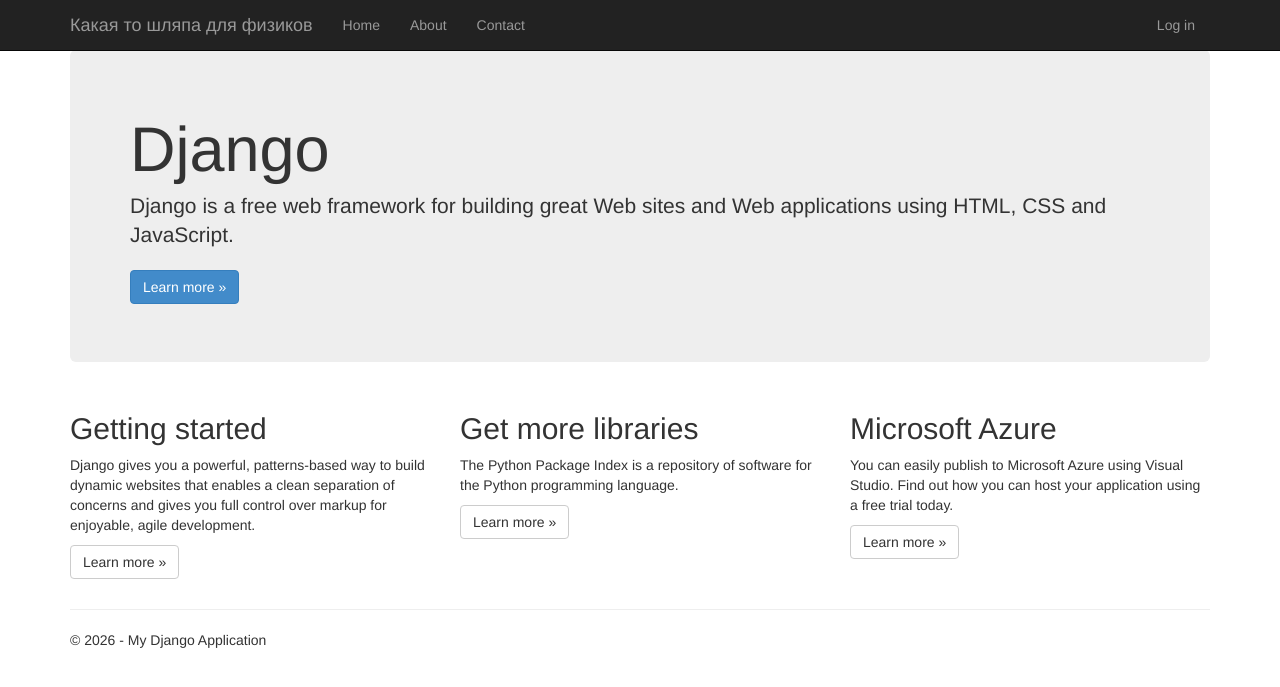
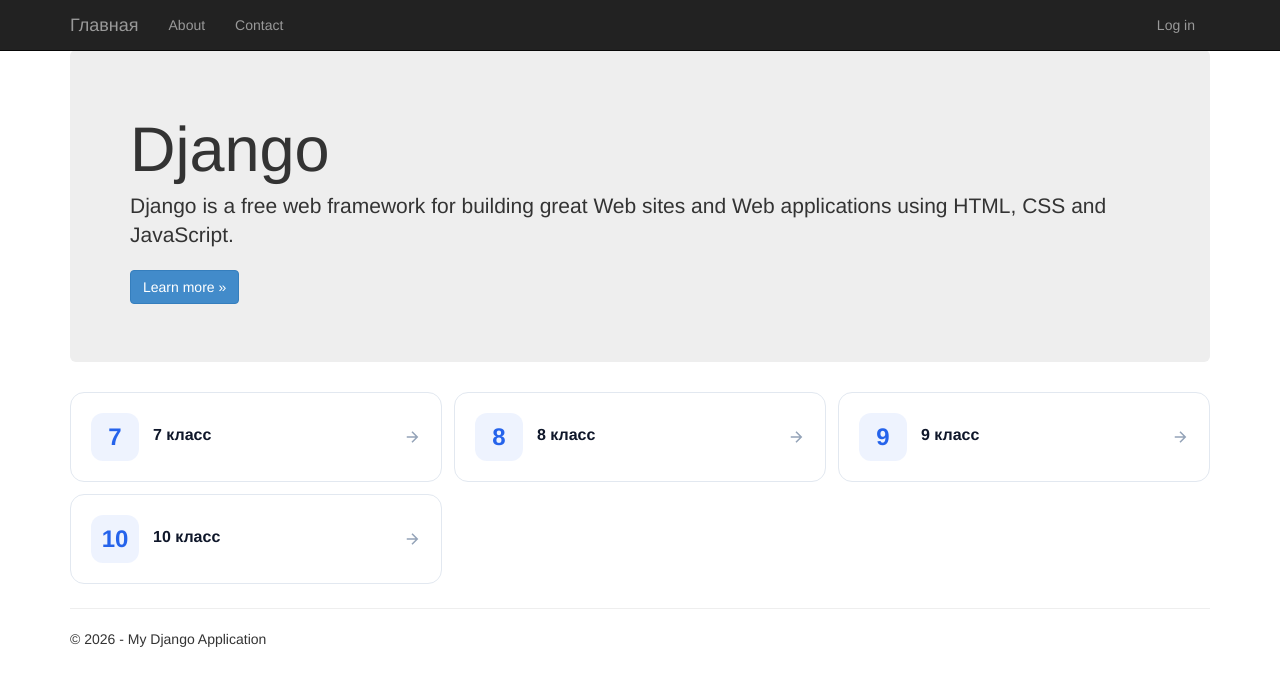
Before and after one commit to NickB508/PhysicsProject-, a Django app: page / in a window 1280 px wide. Shown: the top 687 px of the page. Run offline with Django 3.2, Linux system fonts and the light colour scheme; some libraries are stand-ins or nearby versions.

Commit message:
добавлени плиток классов

```diff
--- a/PhysicSchool/app/static/app/content/site.css
+++ b/PhysicSchool/app/static/app/content/site.css
@@ -40,3 +40,134 @@ input[type="checkbox"].input-validation-error {
 .validation-summary-valid {
     display: none;
 }
+
+/* ---------- Course cards ---------- */
+/* Цвета и размеры карточек. Поменяйте здесь, чтобы перекрасить все карточки сразу. */
+:root {
+    --ps-bg: #fafbfc;
+    --ps-card-bg: #ffffff;
+    --ps-border: #e2e8f0;
+    --ps-text: #0f172a;
+    --ps-text-secondary: #475569;
+    --ps-text-muted: #94a3b8;
+    --ps-primary: #2563eb;
+    --ps-primary-subtle: rgba(37, 99, 235, 0.08);
+    --ps-shadow-sm: 0 1px 3px rgba(15, 23, 42, 0.06);
+    --ps-transition: 0.2s cubic-bezier(0.4, 0, 0.2, 1);
+}
+
+/* Переключатель классов над сеткой */
+.class-tabs {
+    display: flex;
+    gap: 6px;
+    max-width: 480px;
+    margin: 0 auto 32px;
+    padding: 4px;
+    background: var(--ps-card-bg);
+    border: 1px solid var(--ps-border);
+    border-radius: 12px;
+}
+
+.class-tab {
+    flex: 1;
+    min-width: 0;
+    padding: 10px 16px;
+    border: none;
+    border-radius: 8px;
+    background: transparent;
+    font-family: inherit;
+    font-size: 14px;
+    font-weight: 500;
+    color: var(--ps-text-secondary);
+    cursor: pointer;
+    transition: all var(--ps-transition);
+    white-space: nowrap;
+}
+
+.class-tab:hover {
+    color: var(--ps-text);
+    background: var(--ps-bg);
+}
+
+.class-tab.active {
+    background: var(--ps-primary);
+    color: #fff;
+}
+
+/* Сетка: столько колонок шириной от 280px, сколько помещается */
+.cards-grid {
+    display: grid;
+    grid-template-columns: repeat(auto-fill, minmax(280px, 1fr));
+    gap: 12px;
+    margin-bottom: 24px;
+}
+
+/* Сама карточка: ссылка-строка «номер | текст | стрелка» */
+.card {
+    display: flex;
+    align-items: center;
+    gap: 14px;
+    padding: 20px;
+    background: var(--ps-card-bg);
+    border: 1.5px solid var(--ps-border);
+    border-radius: 14px;
+    text-decoration: none;
+    transition: all var(--ps-transition);
+}
+
+/* Bootstrap 3 подчёркивает ссылки при наведении, здесь это отключено */
+.card:hover,
+.card:focus {
+    text-decoration: none;
+    border-color: var(--ps-primary);
+    box-shadow: var(--ps-shadow-sm);
+}
+
+.card-number {
+    flex-shrink: 0;
+    width: 48px;
+    height: 48px;
+    display: flex;
+    align-items: center;
+    justify-content: center;
+    font-size: 24px;
+    font-weight: 700;
+    color: var(--ps-primary);
+    background: var(--ps-primary-subtle);
+    border-radius: 12px;
+}
+
+.card-content {
+    flex: 1;
+}
+
+.card-title {
+    margin-bottom: 2px;
+    font-size: 16px;
+    font-weight: 600;
+    color: var(--ps-text);
+}
+
+.card-subtitle {
+    font-size: 14px;
+    color: var(--ps-text-secondary);
+}
+
+.card-arrow {
+    width: 18px;
+    height: 18px;
+    stroke: var(--ps-text-muted);
+    transition: all var(--ps-transition);
+}
+
+.card:hover .card-arrow {
+    stroke: var(--ps-primary);
+    transform: translateX(4px);
+}
+
+@media (max-width: 600px) {
+    .class-tab {
+        padding: 8px 10px;
+        font-size: 13px;
+    }
+}
--- a/PhysicSchool/app/templates/app/index.html
+++ b/PhysicSchool/app/templates/app/index.html
@@ -8,26 +8,23 @@
     <p><a href="https://www.djangoproject.com/" class="btn btn-primary btn-large">Learn more &raquo;</a></p>
 </div>
 
-<div class="row">
-    <div class="col-md-4">
-        <h2>Getting started</h2>
-        <p>
-            Django gives you a powerful, patterns-based way to build dynamic websites that
-            enables a clean separation of concerns and gives you full control over markup
-            for enjoyable, agile development.
-        </p>
-        <p><a class="btn btn-default" href="https://djangobook.com/django-tutorials/">Learn more &raquo;</a></p>
-    </div>
-    <div class="col-md-4">
-        <h2>Get more libraries</h2>
-        <p>The Python Package Index is a repository of software for the Python programming language.</p>
-        <p><a class="btn btn-default" href="https://pypi.org/">Learn more &raquo;</a></p>
-    </div>
-    <div class="col-md-4">
-        <h2>Microsoft Azure</h2>
-        <p>You can easily publish to Microsoft Azure using Visual Studio. Find out how you can host your application using a free trial today.</p>
-        <p><a class="btn btn-default" href="http://azure.microsoft.com">Learn more &raquo;</a></p>
-    </div>
+
+
+<div class="cards-grid">
+    {% for course in courses %}
+    <a href="{{ course.url }}" class="card" data-class="{{ course.grade }}">
+        <div class="card-number">{{ course.grade }}</div>
+        <div class="card-content">
+            <div class="card-title">{{ course.title }}</div>
+        </div>
+        <svg class="card-arrow" viewBox="0 0 24 24" fill="none" stroke="currentColor" stroke-width="2" aria-hidden="true"><path d="M5 12h14M12 5l7 7-7 7"/></svg>
+    </a>
+    {% endfor %}
 </div>
 
+
+
 {% endblock %}
+
+{% block scripts %}
+{% endblock %}
--- a/PhysicSchool/app/templates/app/layout.html
+++ b/PhysicSchool/app/templates/app/layout.html
@@ -19,11 +19,10 @@
                     <span class="icon-bar"></span>
                     <span class="icon-bar"></span>
                 </button>
-                <a href="/" class="navbar-brand">Какая то шляпа для физиков</a>
+                <a href="/" class="navbar-brand">Главная</a>
             </div>
             <div class="navbar-collapse collapse">
                 <ul class="nav navbar-nav">
-                    <li><a href="{% url 'home' %}">Home</a></li>
                     <li><a href="{% url 'about' %}">About</a></li>
                     <li><a href="{% url 'contact' %}">Contact</a></li>
                 </ul>
--- a/PhysicSchool/app/views.py
+++ b/PhysicSchool/app/views.py
@@ -5,6 +5,16 @@ Definition of views.
 from datetime import datetime
 from django.shortcuts import render
 from django.http import HttpRequest
+
+# Карточки на главной. Пока ссылки ведут на '#'. Когда появятся страницы
+# разделов, замените 'url' на адрес раздела (например, reverse('...')).
+COURSES = [
+    {'grade': 7,  'title': '7 класс', 'url': '#'},
+    {'grade': 8,  'title': '8 класс', 'url': '#'},
+    {'grade': 9,  'title': '9 класс', 'url': '#'},
+    {'grade': 10, 'title': '10 класс', 'url': '#'},
+]
+
 
 def home(request):
     """Renders the home page."""
@@ -15,6 +25,8 @@ def home(request):
         {
             'title':'Home Page',
             'year':datetime.now().year,
+            'courses': COURSES,
+            'grades': sorted({c['grade'] for c in COURSES}),
         }
     )
 
@@ -25,7 +37,7 @@ def contact(request):
         request,
         'app/contact.html',
         {
-            'title':'Contact',
+            'title':'Контакты',
             'message':'Your contact page.',
             'year':datetime.now().year,
         }
```
